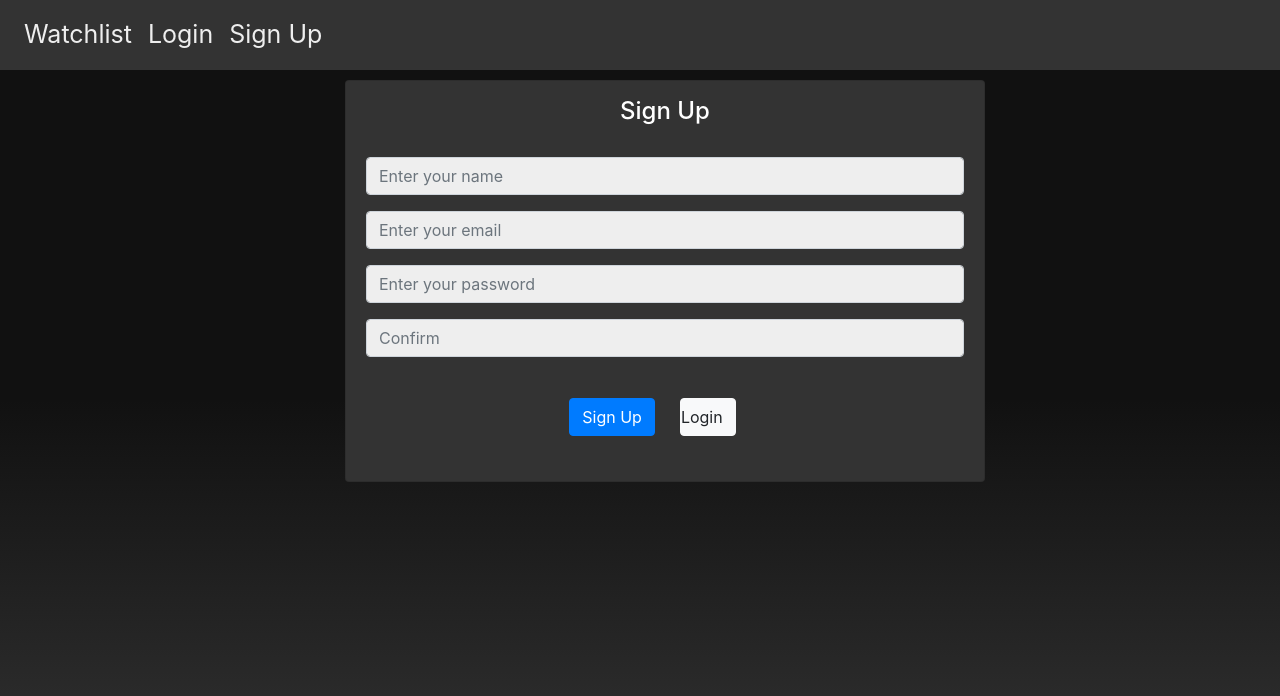
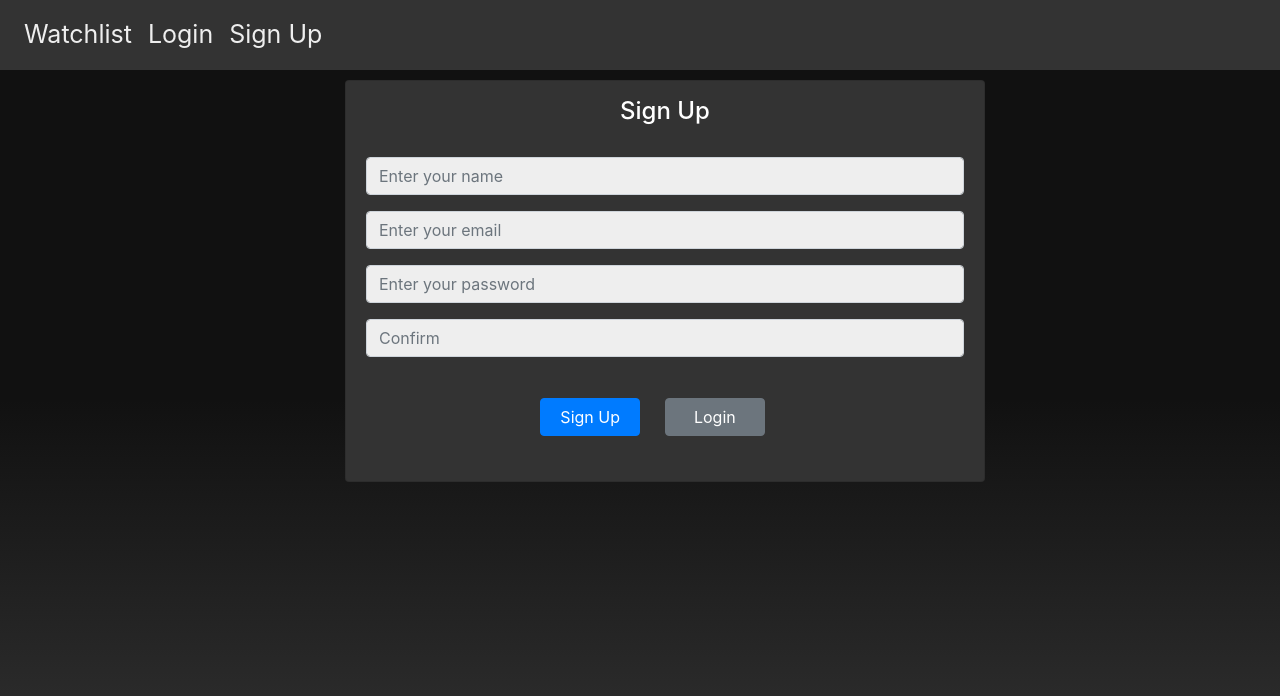
Before and after one commit to RashadArbab/StockApp, a React (Create React App) app: page /register in a window 1280 px wide. Shown: the top 696 px of the page. Built offline with nearby package versions, Linux system fonts and the light colour scheme.

Commit message:
done, just need to tweak the signup so repeat emails cant sign up

```diff
--- a/src/Components/js/Login.js
+++ b/src/Components/js/Login.js
@@ -283,12 +283,12 @@ function Login() {
 
                             <button
                                 type="submit"
-                                className="btn btn-primary "
+                                className="btn btn-primary col-sm-2"
                                 onMouseDown={() => setSubmitCalled(true)}>
                                 Login
                             </button>
 
-                            <button className="btn btn-light "
+                            <button className="btn btn-secondary col-sm-2"
                                 onClick={moveToRegister}
                                 style={{ margin: '25px' }}>
                                 Sign Up
--- a/src/Components/js/Register.js
+++ b/src/Components/js/Register.js
@@ -410,18 +410,18 @@ function Register() {
                                 <div className="invalid-feedback">{confirmPassword.error}</div>
                             </div>
 
-                            <button
+                            <div
                                 type="submit"
-                                className="btn btn-primary "
+                                className="btn btn-primary col-sm-2"
                                 onMouseDown={() => setSubmitCalled(true)}>
                                 Sign Up
-                            </button>
+                            </div>
 
-                            <button className="btn btn-light "
+                            <div className="btn btn-secondary col-sm-2"
                                 onClick={moveToLogin}
                                 style={{ margin: '25px' }}>
                                 Login
-                            </button>
+                            </div>
 
 
 
--- a/src/Components/js/Watchlist.js
+++ b/src/Components/js/Watchlist.js
@@ -81,11 +81,11 @@ function Watchlist() {
     }, [watchlist])
 
     function removeFunction(element) {
-        var removeStock = element
-
+        var removeStock = element.Ticker
+        console.log(`this is remove stock ${removeStock}`)
         axios.post(`/api/users/watchlist/remove/${Cookies.get("email")}/${Cookies.get("pass")}/${removeStock}`).then((res)=>{
             console.log(res.data);
-        }).catch((err)=>{
+        }).then(getWatchlist).catch((err)=>{
             console.log(err);
         })
     }
@@ -146,14 +146,14 @@ function Watchlist() {
                                         onChange={(evt) => { setTicker(evt.target.value) }}
                                     />
                                 </div>
-                                <div className="row" >
-                                    {feedback}</div>
+
+                                    {feedback}
                             </div>
-                            <button className="btn btn-light col-sm-2"
+                            <div className="btn btn-primary col-sm-4"
                                 type="submit"
                                 onClick={addToList}
                                 style={{ margin: '25px' }}>Add Stock
-                            </button>
+                            </div>
 
 
 
```
Also changed, not shown: 2 other files (tests, documents, lock files or other folders).
